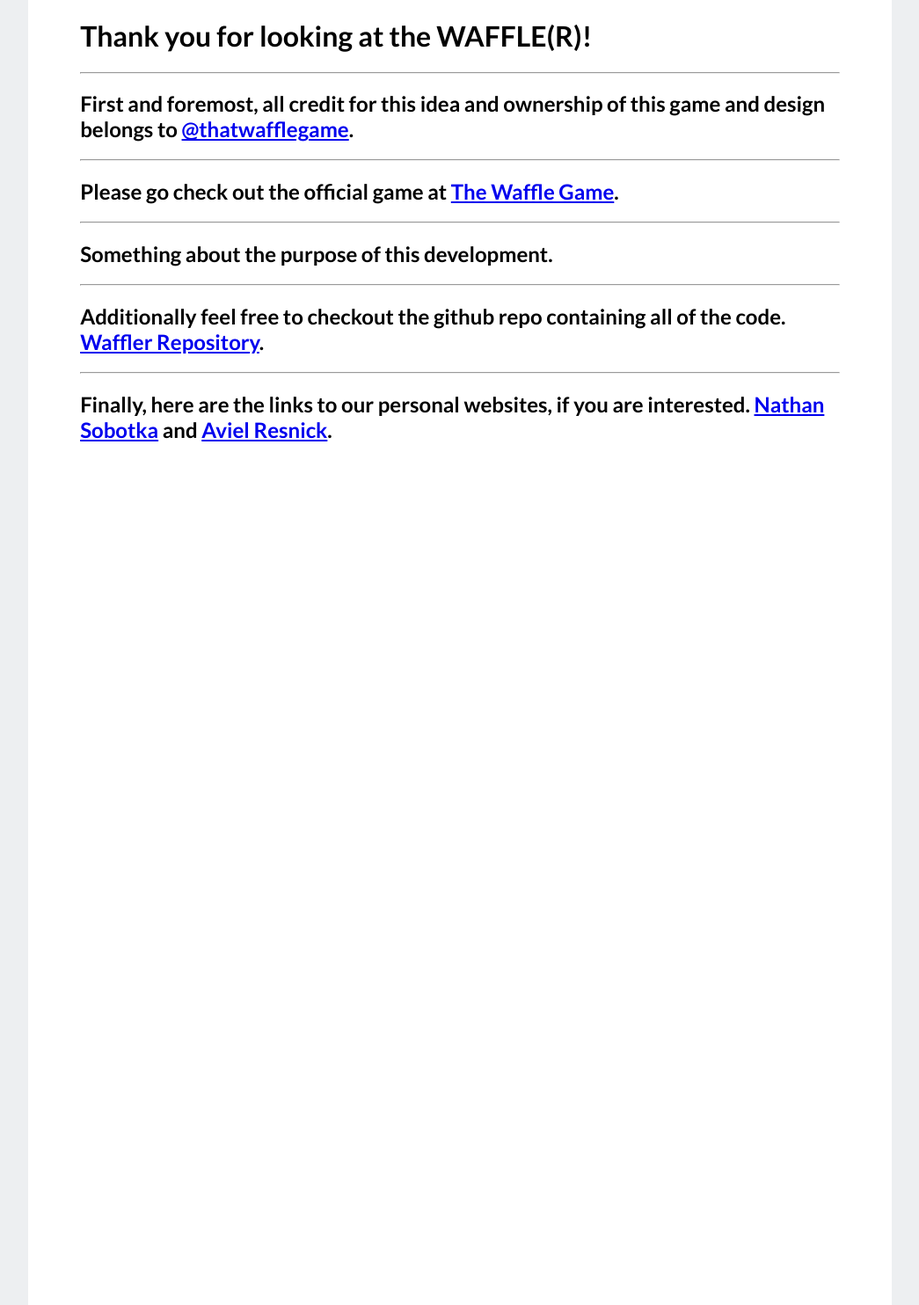
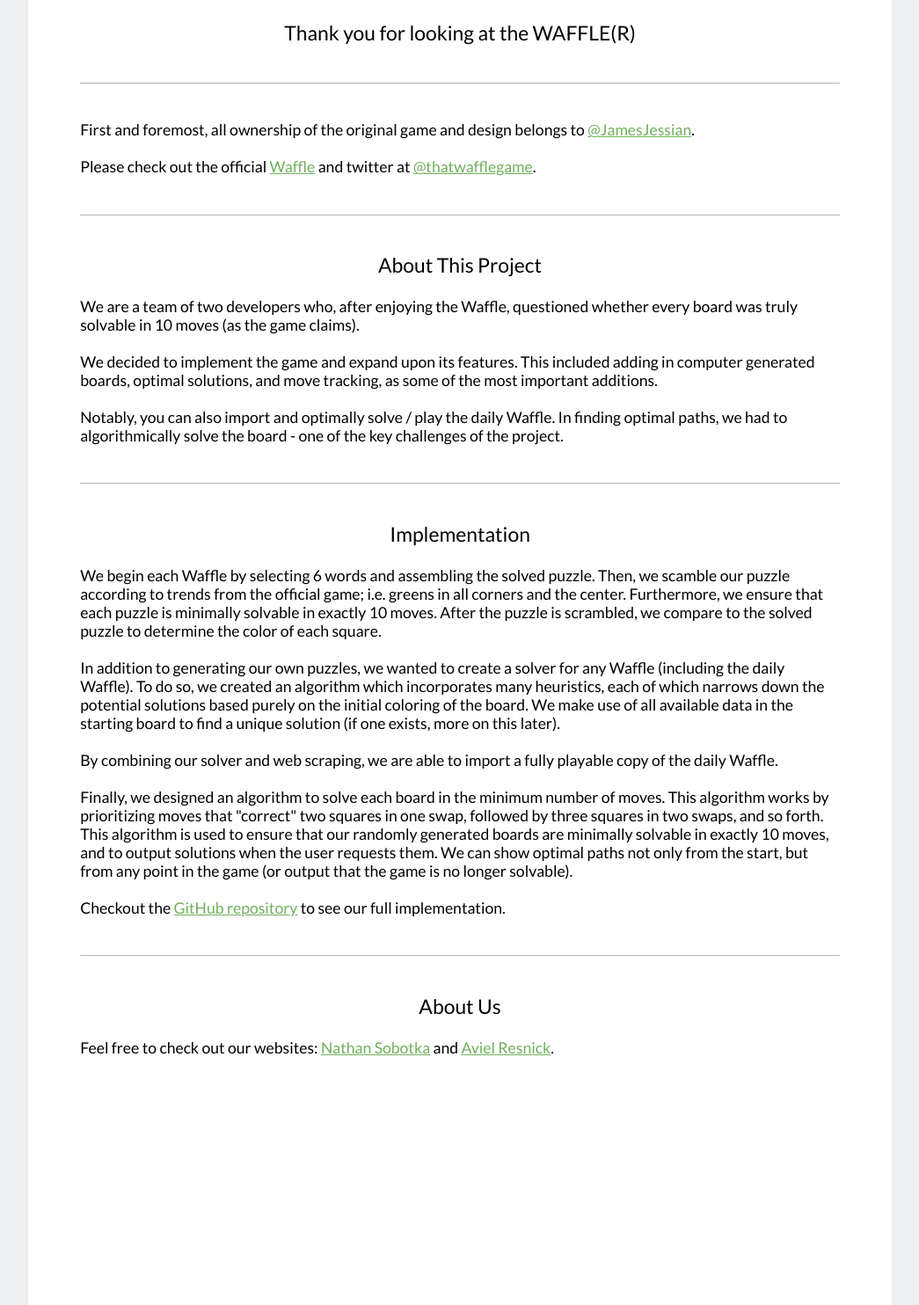
Before and after one commit to nsobotka/Waffler, a Flask app: page /about in a window 1280 px wide. Shown: the part 53-1537 px from the top of the page at 88% size, without its empty margins (117-1162 px from the left). Run offline with Flask 2, Linux system fonts and the light colour scheme.

Commit message:
About page

```diff
--- a/app/static/style.css
+++ b/app/static/style.css
@@ -257,9 +257,27 @@ body {
 
 .about {
     font-family: Lato, sans-serif;
+    font-size: 110%;
 }
 
 #about_text {
     padding-left: 6%;
     padding-right: 6%;
 }
+
+.about_heading {
+    text-align: center;
+    font-size: 130%;
+    padding-left: 6%;
+    padding-right: 6%;
+}
+
+hr {
+    position: relative;
+    color: #b1b3b4;
+    background-color: #b1b3b4;
+    margin-top: 5%;
+    margin-bottom: 5%;
+    border: none;
+    height: .5px;
+}
--- a/app/templates/about.html
+++ b/app/templates/about.html
@@ -23,17 +23,29 @@
             </div>
         </div>
         <div class="about" id="about_text">
-            <H1>Thank you for looking at the WAFFLE(R)!</H1>
+            <div class = "about_heading" id="Thanks"><p>Thank you for looking at the WAFFLE(R)</p></div>
             <hr>
-            <H2>First and foremost, all credit for this idea and ownership of this game and design belongs to <a href="https://twitter.com/thatwafflegame" target="_blank">@thatwafflegame</a>. </H2>
+            First and foremost, all ownership of the original game and design belongs to <a href="https://twitter.com/jamesjessian" style="color: #6fb05c;"  target="_blank">@JamesJessian</a>. <br><br>
+            Please check out the official <a href="https://wafflegame.net" style="color: #6fb05c;" target="_blank">Waffle</a> and twitter at <a href="https://twitter.com/thatwafflegame" style="color: #6fb05c;" target="_blank">@thatwafflegame</a>.
             <hr>
-            <H2>Please go check out the official game at <a href="https://wafflegame.net" target="_blank">The Waffle Game</a>.</H2>
+            <div class = "about_heading" id="About"><p>About This Project</p></div>
+            We are a team of two developers who, after enjoying the Waffle, questioned whether every board was truly solvable in 10 moves (as the game claims). <br><br>
+            We decided to implement the game and expand upon its features. This included adding in computer generated boards, optimal solutions, and move tracking, as some of the most important additions. <br><br>
+            Notably, you can also import and optimally solve / play the daily Waffle. In finding optimal paths, we had to algorithmically solve the board - one of the key challenges of the project.
             <hr>
-            <H2>Something about the purpose of this development.</H2>
+            <div class = "about_heading" id="Implementation"><p>Implementation</p></div>
+            We begin each Waffle by selecting 6 words and assembling the solved puzzle. Then, we scamble our puzzle according to trends from the official game; i.e. greens in all corners and the center.
+            Furthermore, we ensure that each puzzle is minimally solvable in exactly 10 moves. After the puzzle is scrambled, we compare to the solved puzzle to determine the color of each square. <br><br>
+            In addition to generating our own puzzles, we wanted to create a solver for any Waffle (including the daily Waffle). To do so, we created an algorithm which incorporates
+            many heuristics, each of which narrows down the potential solutions based purely on the initial coloring of the board. We make use of all available data in the starting board to find a unique solution (if one exists, more on this later).<br><br>
+            By combining our solver and web scraping, we are able to import a fully playable copy of the daily Waffle. <br><br>
+            Finally, we designed an algorithm to solve each board in the minimum number of moves. This algorithm works by prioritizing moves that "correct" two squares in one swap, followed by
+            three squares in two swaps, and so forth. This algorithm is used to ensure that our randomly generated boards are minimally solvable in exactly 10 moves, and to output solutions when the user requests them.
+            We can show optimal paths not only from the start, but from any point in the game (or output that the game is no longer solvable).<br><br>
+            Checkout the <a href="https://github.com/nsobotka/Waffler" style="color: #6fb05c;" target="_blank">GitHub repository</a> to see our full implementation.
             <hr>
-            <H2>Additionally feel free to checkout the github repo containing all of the code. <a href="https://github.com/nsobotka/Waffler" target="_blank">Waffler Repository</a>.</H2>
-            <hr>
-            <H2>Finally, here are the links to our personal websites, if you are interested. <a href="https://nsobotka.github.io" target="_blank">Nathan Sobotka</a> and <a href="http://avielresnick.com" target="_blank">Aviel Resnick</a>.</H2>
+            <div class = "about_heading" id="About Us"><p>About Us</p></div>
+            Feel free to check out our websites: <a href="https://nsobotka.github.io" style="color: #6fb05c;" target="_blank">Nathan Sobotka</a> and <a href="http://avielresnick.com" style="color: #6fb05c;" target="_blank">Aviel Resnick</a>. <br><br><br>
         </div>
     </div>
 </body>
```
